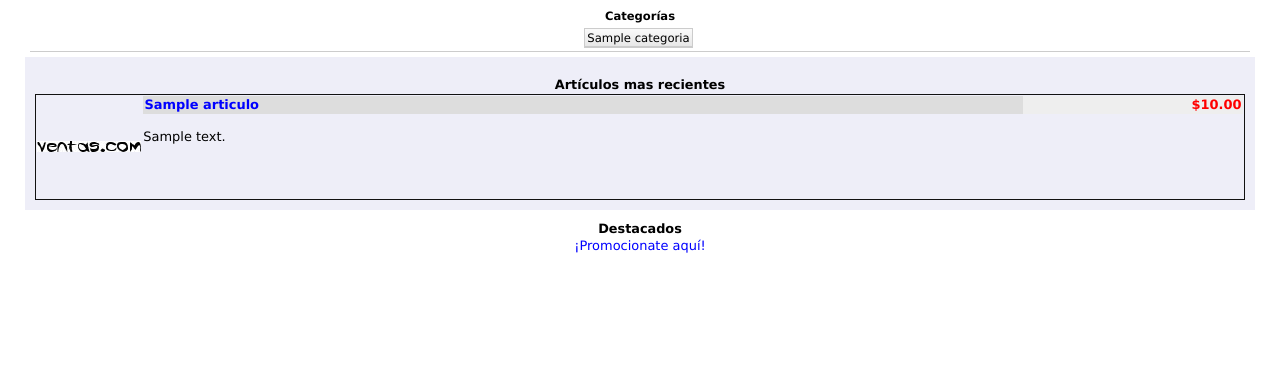
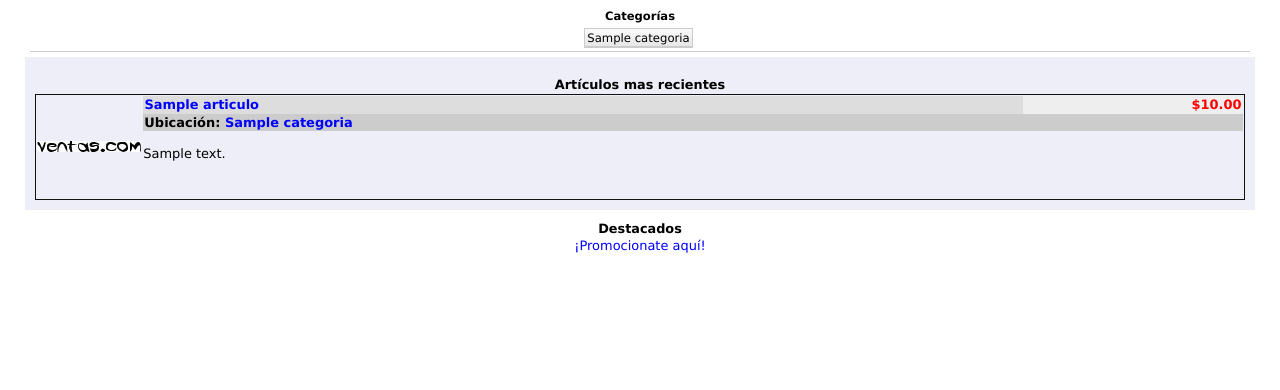
Before and after one commit to vlad88sv/YoMachete, a PHP site: page / in a window 1280 px wide. Shown: the part 30-420 px from the top of the page. Run offline with PHP 8.4, Linux system fonts and the light colour scheme; tables that the repository leaves empty or names only in its code hold one stand-in row (values such as "Sample post").

Commit message:
NUEVO: mostrar ubicación de articulo en VISTA_ArticuloEnLista()

```diff
--- a/PHP/stubs.php
+++ b/PHP/stubs.php
@@ -216,7 +216,7 @@ function validEmail($email)
    return $isValid;
 }
 
-function VISTA_ArticuloEnLista($titulo,$lnkTitulo,$precio,$descripcion,$imagen,$tipo="normal")
+function VISTA_ArticuloEnLista($titulo,$lnkTitulo,$precio,$descripcion,$imagen,$ubicacion,$tipo="normal")
 {
     $data = '';
     $data .= '<table class="articulo">';
@@ -229,6 +229,7 @@ function VISTA_ArticuloEnLista($titulo,$lnkTitulo,$precio,$descripcion,$imagen,$
     $data .= '<td class="titulo"><a id="titulo" href="'.$lnkTitulo.'">'.htmlentities(strip_tags($titulo),ENT_QUOTES,'utf-8').'</a></td>';
     $data .= '<td class="precio">$'.number_format($precio,2,".",",").'</td>';
     $data .= '</tr>'; // Titulo + Precio
+    $data .= '<tr><td colspan="2" class="ubicacion">Ubicación: ' . $ubicacion.'</td></tr>';
     $data .= '</table>';
     $data .= '<br class="desc">'.htmlentities(strip_tags($descripcion),ENT_QUOTES,'utf-8').'</br>';
     $data .= '</td>';
--- a/PHP/vender.php
+++ b/PHP/vender.php
@@ -135,7 +135,7 @@ function CONTENIDO_VENDER()
         echo "<hr style=\"margin-top:50px\" />";
         echo "Ud. ha escogido la siguiente categoría: <b>" . join(" > ", get_path(db_codex($_POST['id_categoria']),false))."</b><br/><br/>";
         echo "Su publicación (una vez aprobada) se verá de la siguiente forma en la lista de publicaciones de la categoria seleccionada:<br /><br />";
-        echo VISTA_ArticuloEnLista(@$Buffer['titulo'],"#",@$Buffer['precio'],substr(@$Buffer['descripcion_corta'],0,200),"<a href=\"./imagen_".@$imagenes[0]."\" target=\"_blank\" rel=\"lightbox\" title=\"VISTA DE ARTÍCULO\"><img src=\"./imagen_".@$imagenes[0]."m\" /></a>");
+        echo VISTA_ArticuloEnLista(@$Buffer['titulo'],"#",@$Buffer['precio'],substr(@$Buffer['descripcion_corta'],0,200),"<a href=\"./imagen_".@$imagenes[0]."\" target=\"_blank\" rel=\"lightbox\" title=\"VISTA DE ARTÍCULO\"><img src=\"./imagen_".@$imagenes[0]."m\" /></a>",join(" > ", get_path(@$Buffer['id_categoria'],false)));
         echo "<br /><br />Su publicación (una vez aprobada) se verá de la siguiente forma al ser accedida:<br /><br />";
         echo "<hr style=\"margin-bottom:50px\" />";
     }
--- a/estilo.css
+++ b/estilo.css
@@ -217,6 +217,12 @@ padding:0.1%;
 font-weight:bolder;
 }
 
+.articulo .titular .ubicacion {
+text-align:left;
+font-weight:bolder;
+background-color:#CCC;
+}
+
 .articulo .desc {
 float:left;
 background-color:#DDD;
--- a/index.php
+++ b/index.php
@@ -104,24 +104,24 @@ function GENERAR_ARTICULOS()
             $data .= "<hr />";
             $data .= "Deseo publicar una <a href=\"./vender?op=$categoria\">venta</a> en esta categoría<br />";
             $data .= "<hr />";
-            $c = "SELECT id_articulo, (SELECT id_img FROM ventas_imagenes as b WHERE b.id_articulo = a.id_articulo LIMIT 1) as imagen, titulo, descripcion_corta, id_usuario, precio FROM ventas_articulos AS a WHERE id_categoria='$categoria' ORDER by fecha_fin ASC LIMIT 10";
+            $c = "SELECT id_categoria, id_articulo, (SELECT id_img FROM ventas_imagenes as b WHERE b.id_articulo = a.id_articulo LIMIT 1) as imagen, titulo, descripcion_corta, id_usuario, precio FROM ventas_articulos AS a WHERE id_categoria='$categoria' ORDER by fecha_fin ASC LIMIT 10";
         }
         else
         {
             $data .= "<h1>Mostrando artículos recientes de la categoria <span style='color:#00F'>" . db_resultado($resultado, 'nombre') . "</span></h1>";
-            $c = "SELECT id_articulo, (SELECT id_img FROM ventas_imagenes as b WHERE b.id_articulo = a.id_articulo LIMIT 1) as imagen, titulo, descripcion_corta, id_usuario, precio FROM ventas_articulos AS a WHERE (SELECT padre FROM ventas_categorias AS b where b.id_categoria=a.id_categoria)='$categoria' ORDER by fecha_fin ASC LIMIT 10";
+            $c = "SELECT id_categoria, id_articulo, (SELECT id_img FROM ventas_imagenes as b WHERE b.id_articulo = a.id_articulo LIMIT 1) as imagen, titulo, descripcion_corta, id_usuario, precio FROM ventas_articulos AS a WHERE (SELECT padre FROM ventas_categorias AS b where b.id_categoria=a.id_categoria)='$categoria' ORDER by fecha_fin ASC LIMIT 10";
         }
     }
     else
     {
         $data .= "<h1>Artículos mas recientes</h1>";
         // Mostrar todos los articulos en la categoría
-        $c = "SELECT id_articulo, (SELECT id_img FROM ventas_imagenes as b WHERE b.id_articulo = a.id_articulo LIMIT 1) as imagen, titulo, descripcion_corta, id_usuario, precio FROM ventas_articulos AS a ORDER by fecha_fin ASC LIMIT 10";
+        $c = "SELECT id_categoria, id_articulo, (SELECT id_img FROM ventas_imagenes as b WHERE b.id_articulo = a.id_articulo LIMIT 1) as imagen, titulo, descripcion_corta, id_usuario, precio FROM ventas_articulos AS a ORDER by fecha_fin ASC LIMIT 10";
     }
     $r = db_consultar($c);
     while ($f = mysql_fetch_array($r))
     {
-        $data .= VISTA_ArticuloEnLista($f['titulo'],"publicacion_".$f['id_articulo'],$f['precio'],substr($f['descripcion_corta'],0,200),"<a href=\"./imagen_".$f['imagen']."\" target=\"_blank\" rel=\"lightbox\" title=\"VISTA DE ARTÍCULO\"><img src=\"./imagen_".$f['imagen']."m\" /></a>");
+        $data .= VISTA_ArticuloEnLista($f['titulo'],"publicacion_".$f['id_articulo'],$f['precio'],substr($f['descripcion_corta'],0,200),"<a href=\"./imagen_".$f['imagen']."\" target=\"_blank\" rel=\"lightbox\" title=\"VISTA DE ARTÍCULO\"><img src=\"./imagen_".$f['imagen']."m\" /></a>",join(" > ", get_path($f['id_categoria'])));
     }
 
     $data .= JS_onload('$("a[rel=\'lightbox\']").lightBox();');
```
